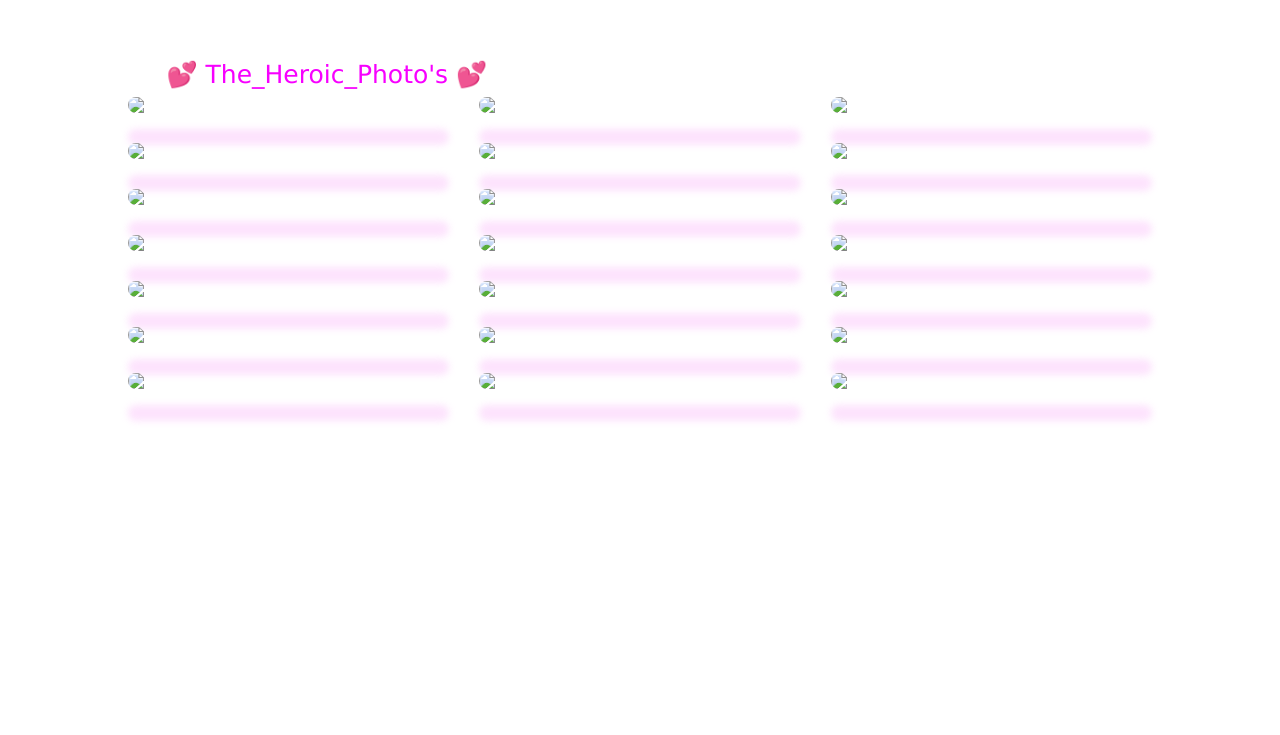
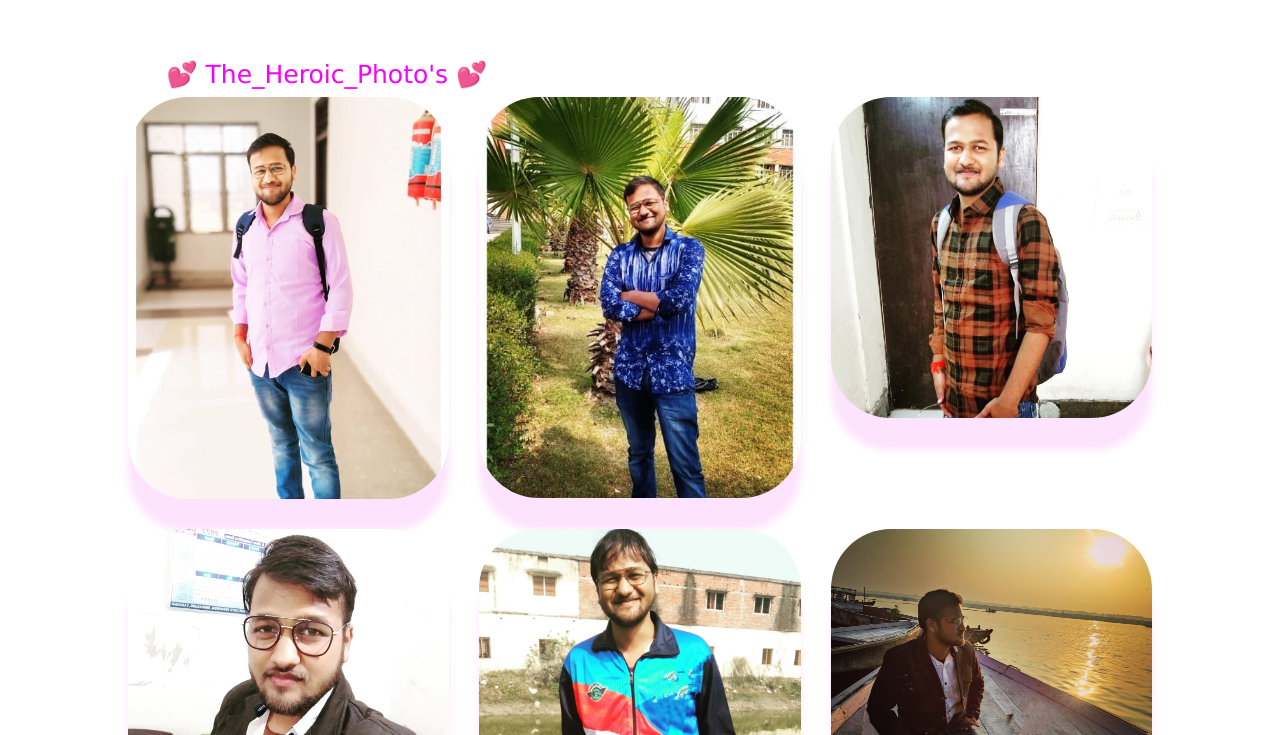
Before and after one commit to Sanket-Kayastha/Gallery, a plain HTML site: page index.html in a window 1280 px wide. Shown: the part 65-800 px from the top of the page. Drawn offline with Linux system fonts and the light colour scheme.

Commit message:
Update index.html

```diff
--- a/index.html
+++ b/index.html
@@ -12,31 +12,31 @@
         <p>💕 The_Heroic_Photo's 💕</p>
     </div>
     <div class="full-img" id="fullImgBox">
-        <img src="images/1.jpeg" id="fullImg">
+        <img src="1.jpeg" id="fullImg">
         <span onclick="closeFullImg()">X</span>
     </div>
     <div class="img-gallery">
-        <img src="images/1.jpeg" onclick="openFullImg(this.src)">
-        <img src="images/2.jpeg" onclick="openFullImg(this.src)">
-        <img src="images/3.jpeg" onclick="openFullImg(this.src)">
-        <img src="images/4.jpeg" onclick="openFullImg(this.src)">
-        <img src="images/5.jpeg" onclick="openFullImg(this.src)">
-        <img src="images/6.jpeg" onclick="openFullImg(this.src)">
-        <img src="images/7.jpeg" onclick="openFullImg(this.src)">
-        <img src="images/8.jpeg" onclick="openFullImg(this.src)">
-        <img src="images/9.jpeg" onclick="openFullImg(this.src)">
-        <img src="images/10.jpeg" onclick="openFullImg(this.src)">
-        <img src="images/11.jpeg" onclick="openFullImg(this.src)">
-        <img src="images/12.jpeg" onclick="openFullImg(this.src)">
-        <img src="images/13.jpeg" onclick="openFullImg(this.src)">
-        <img src="images/14.jpeg" onclick="openFullImg(this.src)">
-        <img src="images/15.jpeg" onclick="openFullImg(this.src)">
-        <img src="images/16.jpeg" onclick="openFullImg(this.src)">
-        <img src="images/17.jpeg" onclick="openFullImg(this.src)">
-        <img src="images/18.jpeg" onclick="openFullImg(this.src)">
-        <img src="images/19.jpeg" onclick="openFullImg(this.src)">
-        <img src="images/20.jpeg" onclick="openFullImg(this.src)">
-        <img src="images/21.jpeg" onclick="openFullImg(this.src)">
+        <img src="1.jpeg" onclick="openFullImg(this.src)">
+        <img src="2.jpeg" onclick="openFullImg(this.src)">
+        <img src="3.jpeg" onclick="openFullImg(this.src)">
+        <img src="4.jpeg" onclick="openFullImg(this.src)">
+        <img src="5.jpeg" onclick="openFullImg(this.src)">
+        <img src="6.jpeg" onclick="openFullImg(this.src)">
+        <img src="7.jpeg" onclick="openFullImg(this.src)">
+        <img src="8.jpeg" onclick="openFullImg(this.src)">
+        <img src="9.jpeg" onclick="openFullImg(this.src)">
+        <img src="10.jpeg" onclick="openFullImg(this.src)">
+        <img src="11.jpeg" onclick="openFullImg(this.src)">
+        <img src="12.jpeg" onclick="openFullImg(this.src)">
+        <img src="13.jpeg" onclick="openFullImg(this.src)">
+        <img src="14.jpeg" onclick="openFullImg(this.src)">
+        <img src="15.jpeg" onclick="openFullImg(this.src)">
+        <img src="16.jpeg" onclick="openFullImg(this.src)">
+        <img src="17.jpeg" onclick="openFullImg(this.src)">
+        <img src="18.jpeg" onclick="openFullImg(this.src)">
+        <img src="19.jpeg" onclick="openFullImg(this.src)">
+        <img src="20.jpeg" onclick="openFullImg(this.src)">
+        <img src="21.jpeg" onclick="openFullImg(this.src)">
     </div>
 
     <script>
```
